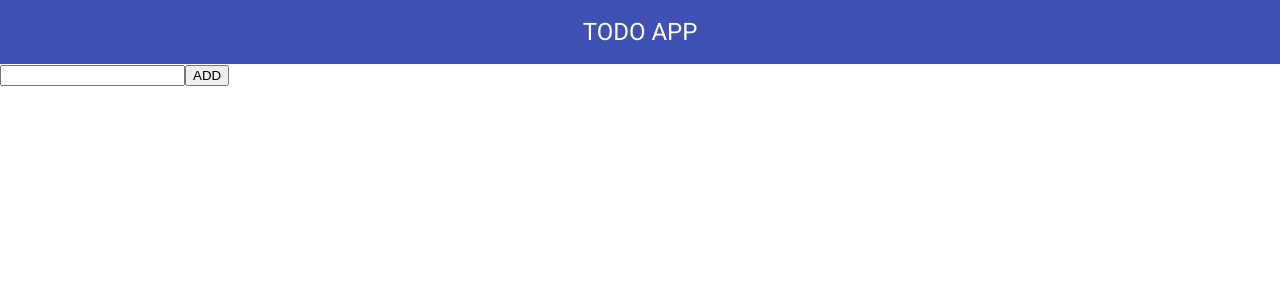
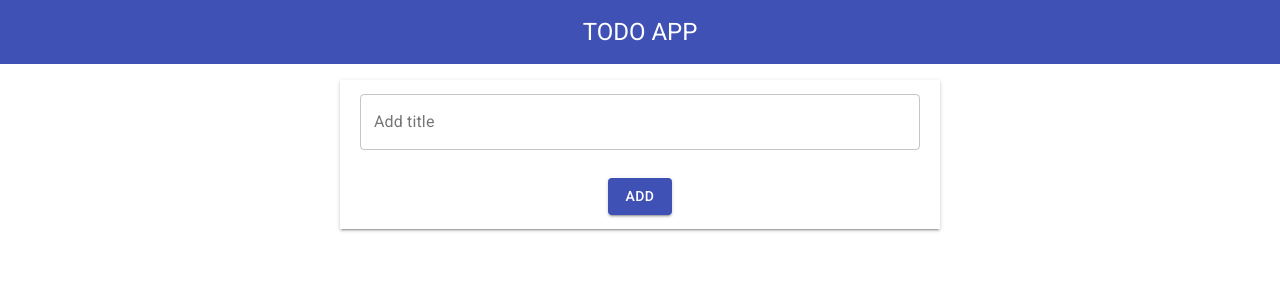
Before and after one commit to idembele70/TODO_React_MUI, a React (Create React App) app: page / in a window 1280 px wide. Shown: the top 300 px of the page. Built offline with nearby package versions, Linux system fonts and the light colour scheme.

Commit message:
todosTitle finit

```diff
--- a/src/App.js
+++ b/src/App.js
@@ -1,25 +1,13 @@
 import "./App.css";
 
-function TodoInput({}) {
-  const onAddTodo = () => {
-
-  }
-  return (
-    <>
-      <input type="text" name="todo-input" id="todo-input" autoComplete="off" />
-      <button type="submit" onClick={onAddTodo} >ADD</button>
-    </>
-  );
-}
-
-function Todos(todo) {
-  const { message } = todo;
-}
+import Title from "./components/Title";
+import AddTodo from "./components/AddTodo";
 
 function App() {
   return (
     <>
-      <TodoInput />
+      <Title>TODO APP</Title>
+      <AddTodo />
     </>
   );
 }
--- /dev/null
+++ b/src/components/AddTodo.jsx
@@ -0,0 +1,47 @@
+import { Box, Button, makeStyles, TextField } from "@material-ui/core";
+
+const useStyles = makeStyles((theme) => ({
+
+  root: {
+    "& > *" : {
+      margin : "14px",
+    },
+    width: "100%",
+    display: "flex",
+    flexDirection: "column",
+    justifyContent: "center",
+    alignItems: "center",
+  },
+  newTodoRow: {
+    width: "560px",
+  },
+  newTodoContainer: {
+    width: "600px",
+    margin: theme.spacing(2, "auto"),
+    display: "flex",
+    justifyContent: "center",
+    alignItems: "center",
+  },
+  addTodoBtn: {
+    width: "20px",
+  },
+}));
+
+export default function AddTodo() {
+  const { root, newTodoRow, newTodoContainer, addTodoBtn } = useStyles();
+  return (
+    <Box className={newTodoContainer} boxShadow={2}>
+      <form className={root}>
+        <TextField
+          id="outlined-basic"
+          label="Add title"
+          variant="outlined"
+          className={newTodoRow}
+        />
+        <Button variant="contained" color="primary" className={addTodoBtn}>
+          ADD
+        </Button>
+      </form>
+    </Box>
+  );
+}
--- a/src/components/title.jsx
+++ b/src/components/title.jsx
@@ -8,7 +8,6 @@ const useStyle = makeStyles((theme) => ({
 
 export default function Title({ children }) {
   const classes = useStyle();
-
   return (
     <Box bgcolor="primary.main" p={2}>
       <Typography variant="h5" align="center" className={classes.title}>
--- a/src/index.js
+++ b/src/index.js
@@ -3,11 +3,9 @@ import ReactDOM from "react-dom";
 import "./index.css";
 import App from "./App";
 import reportWebVitals from "./reportWebVitals";
-import Title from "./components/title";
 
 ReactDOM.render(
   <React.StrictMode>
-    <Title>TODO APP</Title>
     <App />
   </React.StrictMode>,
   document.getElementById("root")
```
Also changed, not shown: src/components/todos.jsx (added), 1 other file (tests, documents, lock files or other folders).
